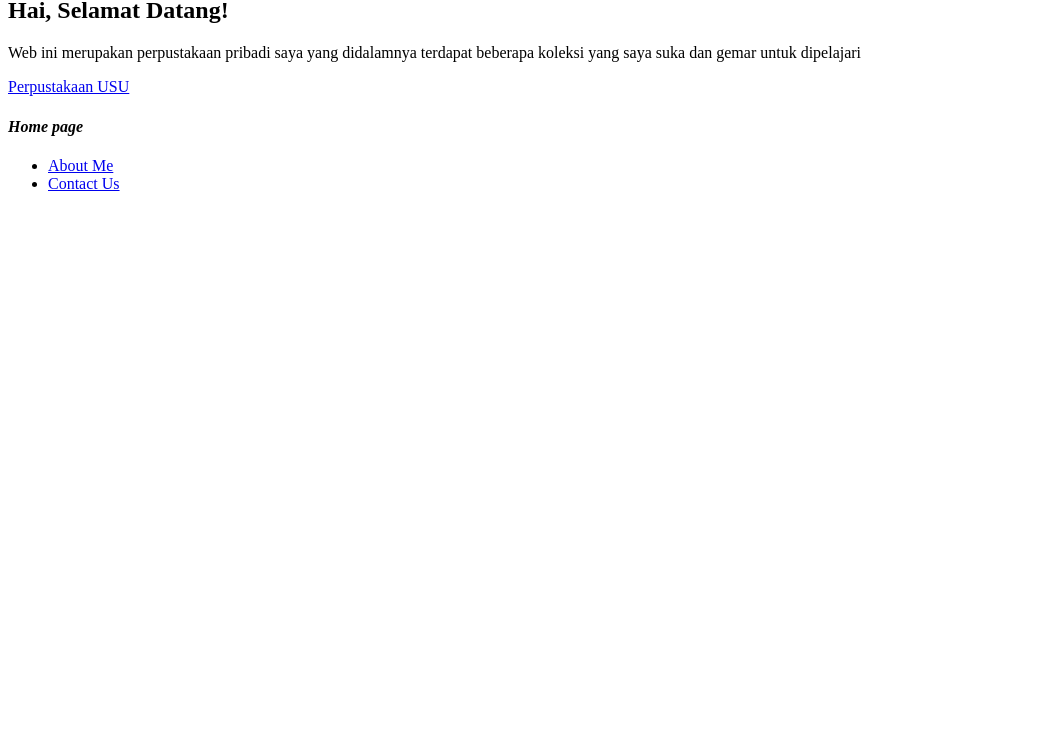
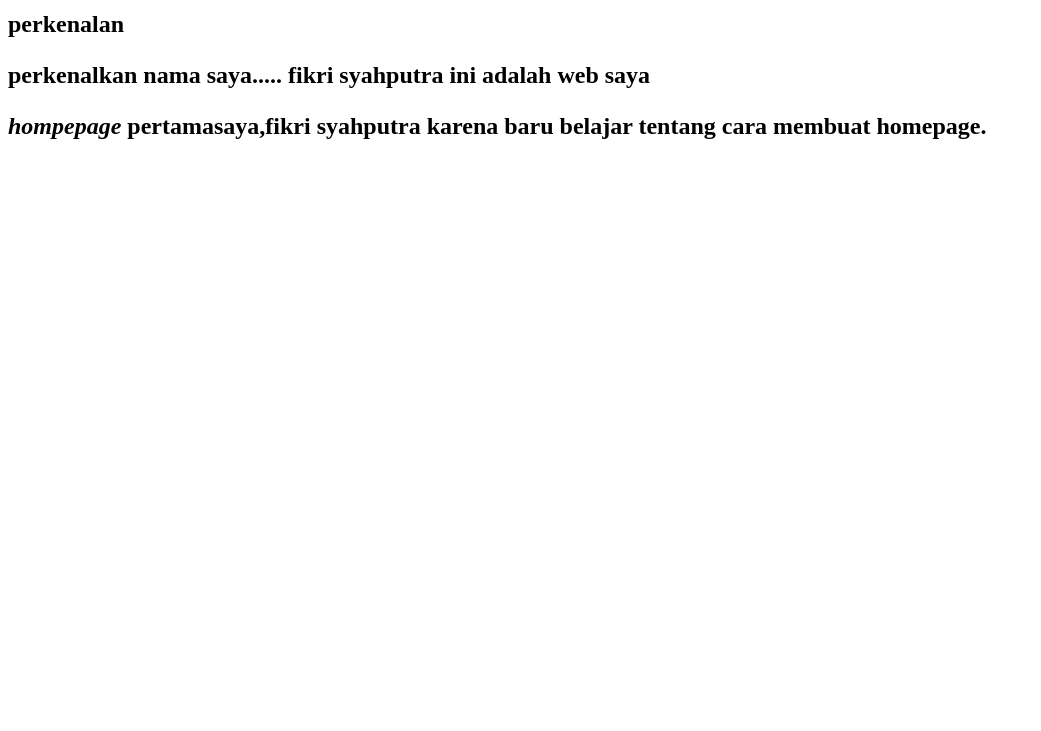
Before and after one commit to Fikrisyahptr12/Fikrisyahptr12.github.oi, a plain HTML site: page about.html in a window 1280 px wide. Shown: the part 69-800 px from the top of the page, without its empty margins (0-1041 px from the left). Drawn offline with Linux system fonts and the light colour scheme.

Commit message:
Update about.html

```diff
--- a/about.html
+++ b/about.html
@@ -1,19 +1,18 @@
+<!DOCTYPE html>
+<html lang="en">
 <head>
-</head>
+    <meta charset="UTF-8">
+    <meta name="viewport" content="width=device-width, initial-scale=1.0">
+    <title>Document</title>
+<head>
 <body>
-<h1>About fikri syahputra h1>
-<h2>Hai, Selamat Datang!</h2>
-<p>Web ini merupakan perpustakaan pribadi saya yang didalamnya terdapat beberapa koleksi yang saya suka dan gemar untuk dipelajari
+<h1>about me</h1>
+<h2>perkenalan<h2>
+<p>perkenalkan nama saya..... fikri syahputra ini adalah web saya </p>
+<i>hompepage</i>
+<b>pertama</b>saya,fikri syahputra karena baru belajar tentang
+cara membuat <b><i></i>homepage</i></b>.
 </p>
-<a href="https://library.usu.ac.id"/>Perpustakaan USU</a>
+<a href="https://library.usu.ac.id/perpustakaan usu</a>
 </body>
-</html>
-
-<h4><i>Home page </i></h4>
-  <ul>
-    <li>
-       <a href="about.html">About Me</a>
-    </li>
-    <li>
-       <a href="contact-us.html">Contact Us</a>
-    </li>
+<html> <!..akhir dokumen html..>
```
